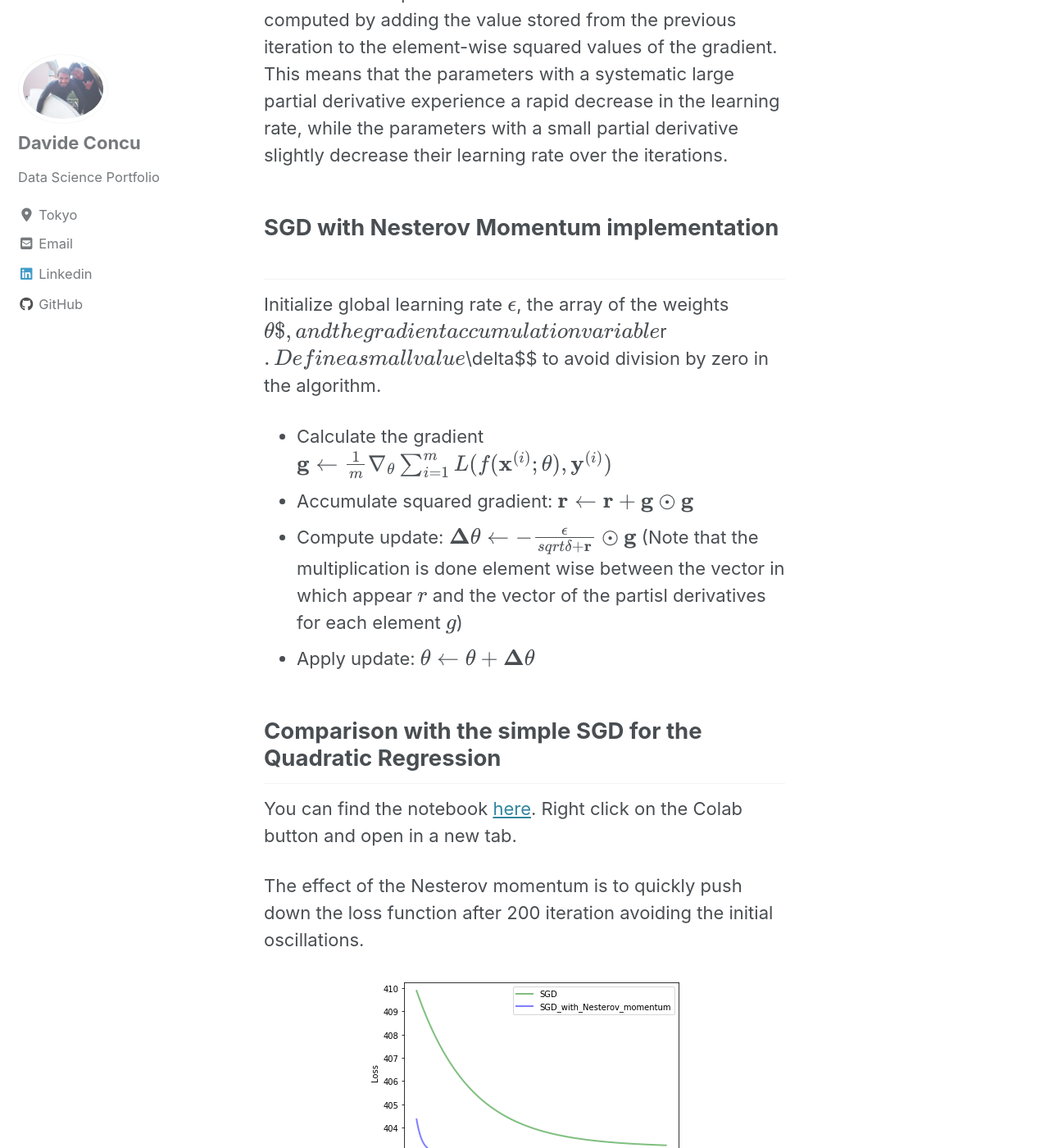
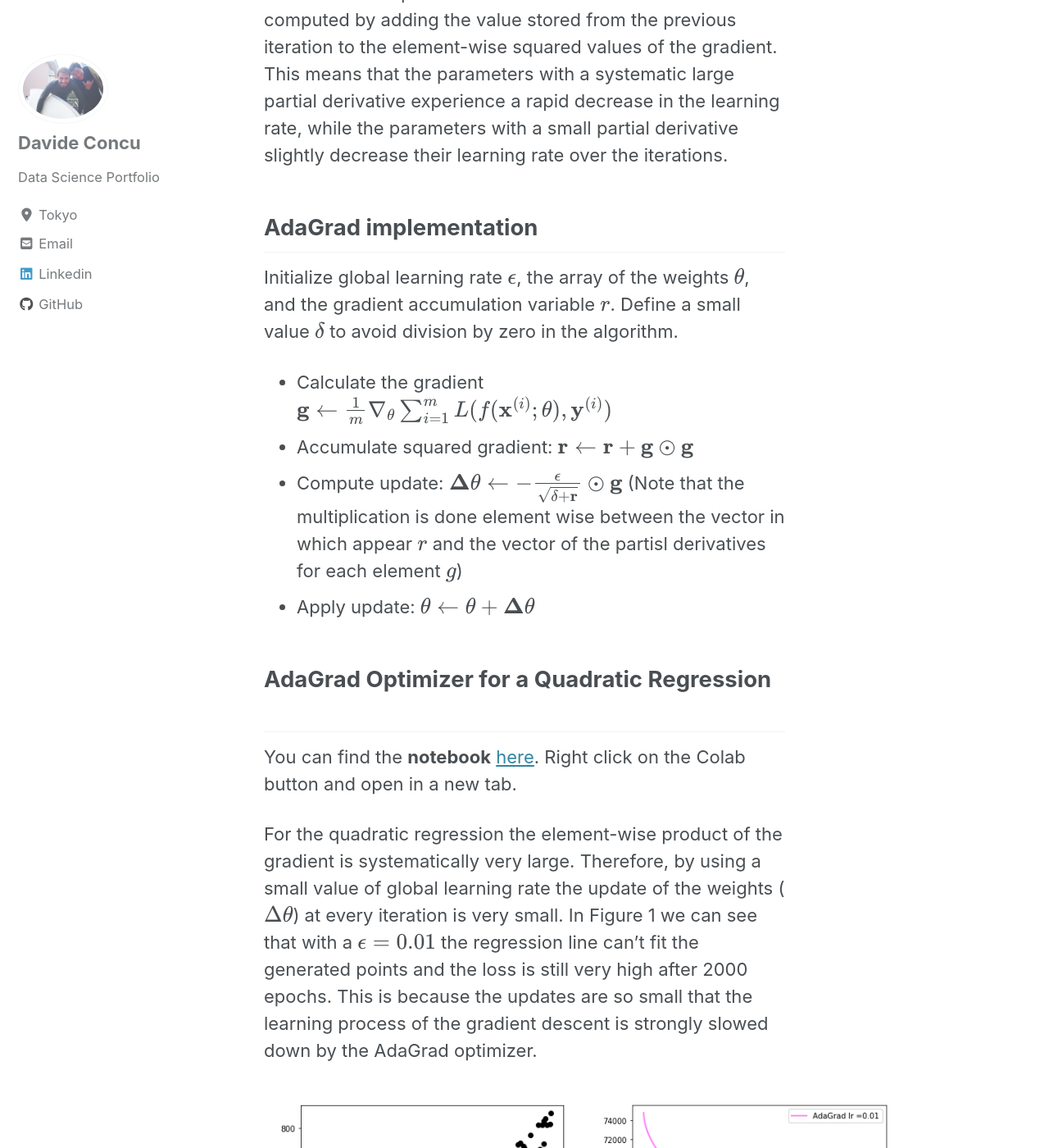
Before and after one commit to DavideDaz/EntuData, a Jekyll site: the page built from _posts/2020-02-02-OptimizersComparisonAdaGrad.md, in a window 1280 px wide and 1400 px high, scrolled down 1138 px. Shown: the whole window at 82% size. Built offline with Jekyll 4.4.1, drawn with Linux system fonts in a browser that asks for light colours; cached includes are drawn as plain includes; nearby versions of some CDN libraries; formulas are drawn with MathJax 3; some of the changed text lies outside the part shown.

Commit message:
post optim AdaGrad draft1

```diff
--- a/_posts/2020-02-02-OptimizersComparisonAdaGrad.md
+++ b/_posts/2020-02-02-OptimizersComparisonAdaGrad.md
@@ -21,26 +21,46 @@ AdaGrad propose instead an adaptive learning rate depending on the historical sq
 The learning rate is adapted for each parameter by scaling them with the square root of a term called $$r$$. This is computed by adding the value stored from the previous iteration to the element-wise squared values of the gradient. This means that the parameters with a systematic large partial derivative experience a rapid decrease in the learning rate, while the parameters with a small partial derivative slightly decrease their learning rate over the iterations.
 
 
-## SGD with Nesterov Momentum implementation
+## AdaGrad implementation
 
-Initialize global learning rate $$\epsilon$$, the array of the weights $$\theta$, and the gradient accumulation variable $$r$$.
+Initialize global learning rate $$\epsilon$$, the array of the weights $$\theta$$, and the gradient accumulation variable $$r$$.
 Define a small value $$\delta$$ to avoid division by zero in the algorithm.
 * Calculate the gradient
 $$ \textbf{g} \leftarrow \frac{1}{m}\nabla_\theta\sum_{i=1}^m L(\textit{f} (\mathbf{x}^{(i)};\mathbf{\theta}),\mathbf{y}^{(i)})$$
 * Accumulate squared gradient:
 $$ \textbf{r} \leftarrow \textbf{r}+\textbf{g}\odot\textbf{g}$$
 * Compute update:
-$$ \mathbf{\Delta}\mathbf{\theta} \leftarrow -\frac{\epsilon}{sqrt{\delta+\textbf{r}}}\odot\textbf{g}$$
+$$ \mathbf{\Delta}\mathbf{\theta} \leftarrow -\frac{\epsilon}{\sqrt{\delta+\textbf{r}}}\odot\textbf{g}$$
 (Note that the multiplication is done element wise between the vector in which appear $$r$$ and the vector of the partisl derivatives for each element $$g$$)
 * Apply update:
 $$ \mathbf{\theta} \leftarrow \mathbf{\theta}+\mathbf{\Delta}\mathbf{\theta} $$
 
 
-## Comparison with the simple SGD for the Quadratic Regression
+## AdaGrad Optimizer for a Quadratic Regression
 
-You can find the notebook [here](https://github.com/DavideDaz/TokyoDataScience/blob/master/Assignments/Gradient%20Descent%20Assignment/Basis%20Neural%20Network%20-%20Quadratic%20-%20SGD%20with%20Nesterov%20momentum.ipynb). Right click on the Colab button and open in a new tab.
+You can find the **notebook** [here](https://github.com/DavideDaz/TokyoDataScience/blob/master/Assignments/Gradient%20Descent%20Assignment/Basis%20Neural%20Network%20-%20Quadratic%20-%20AdaGrad.ipynb). Right click on the Colab button and open in a new tab.
 
-The effect of the Nesterov momentum is to quickly push down the loss function after 200 iteration avoiding the initial oscillations.
+For the quadratic regression the element-wise product of the gradient is systematically very large. Therefore, by using a small value of global learning rate the update of the weights ($$\Delta\theta$$) at every iteration is very small. In Figure 1 we can see that with a $$\epsilon = 0.01$$ the regression line can't fit the generated points  and the loss is still very high after 2000 epochs. This is because the updates are so small that the learning process of the gradient descent is strongly slowed down by the AdaGrad optimizer.
 
-<img src="{{ site.url }}{{ site.baseurl }}/OptimizerComparison/lossNesterov.png" alt="loss Nesterov" class="align-center">
-<figcaption>Figure 2: Loss function over the epochs</figcaption>
+<figure class="half full">
+<img src="{{ site.url }}{{ site.baseurl }}/OptimizerComparison/AdaReg01.png" alt="SGD with momentum loss">
+<img src="{{ site.url }}{{ site.baseurl }}/OptimizerComparison/AdaLoss01.png" alt="SGD with momentum loss mag">
+<figcaption>Figure 1: Regression and Loss function for epsilon global = 0.01</figcaption>
+</figure>
+
+By increasing the global learning rate, we can compensate the effect of AdaGrad. In Figure 2 is shown the attempt with a very large learning rate (epsilon global = 1)
+
+<figure class="half full">
+<img src="{{ site.url }}{{ site.baseurl }}/OptimizerComparison/AdaReg1.png" alt="SGD with momentum loss">
+<img src="{{ site.url }}{{ site.baseurl }}/OptimizerComparison/AdaLoss1.png" alt="SGD with momentum loss mag">
+<figcaption>Figure 1: Regression and Loss function for epsilon global = 0.01</figcaption>
+</figure>
+
+## RMSProp optimizer Rationale
+
+
+
+## RMSProp implementation
+
+
+## RMSProp Optimizer for a Quadratic Regression
```
Also changed, not shown: OptimizerComparison/AdaLoss01.png (added), OptimizerComparison/AdaLoss1.png (added), OptimizerComparison/AdaReg01.png (added), OptimizerComparison/AdaReg1.png (added).
